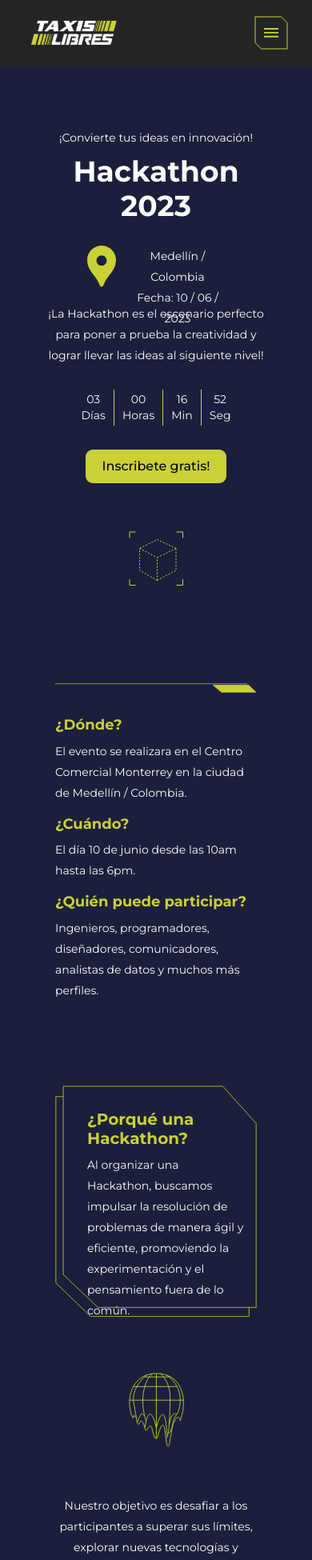
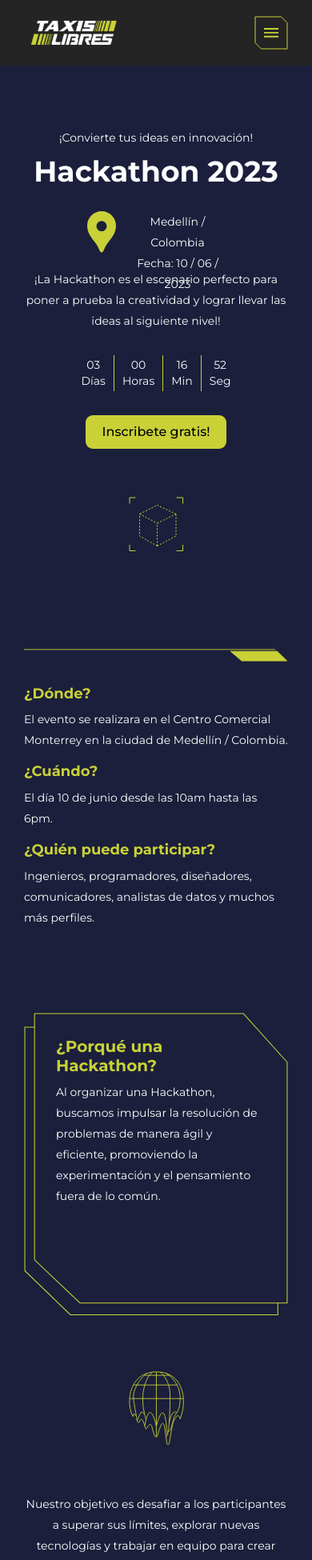
Before and after one commit to Tomasrv333/Hackathon-Landing-Page, a React (Vite) app: page / in a window 390 px wide. Shown: the top 1950 px of the page at 80% size. Built offline with nearby package versions, Linux system fonts and the light colour scheme.

Commit message:
padding mobile setting

```diff
--- a/src/scss/layout/Home/_banner.scss
+++ b/src/scss/layout/Home/_banner.scss
@@ -20,7 +20,7 @@
       align-items: center;
       width: 100vw;
       text-align: center;
-      padding: 7.625rem 3.75rem;
+      padding: 7.625rem 1.875rem;
       padding-top: 10.125rem;
 
       .banner__info-span {
--- a/src/scss/layout/Home/_info.scss
+++ b/src/scss/layout/Home/_info.scss
@@ -46,7 +46,7 @@
 
   @media only screen and ($--query-mobile) {
     width: 100%;
-    padding: 0 4.313rem;
+    padding: 0 1.875rem;
 
     .info__side {
       display: none;
--- a/src/scss/layout/Home/_partners.scss
+++ b/src/scss/layout/Home/_partners.scss
@@ -10,7 +10,7 @@
   }
 
   @media only screen and ($--query-mobile) {
-    padding: 5.625rem 3.75rem;
+    padding: 5.625rem 1.875rem;
 
     .partners__content {
       display: none;
--- a/src/scss/layout/Home/_reward.scss
+++ b/src/scss/layout/Home/_reward.scss
@@ -18,6 +18,8 @@
     }
 
     @media only screen and ($--query-mobile) {
+      padding: 7.5rem 1.875rem;
+
       p {
         margin: 1.875rem 0;
         font-weight: 600;
```
